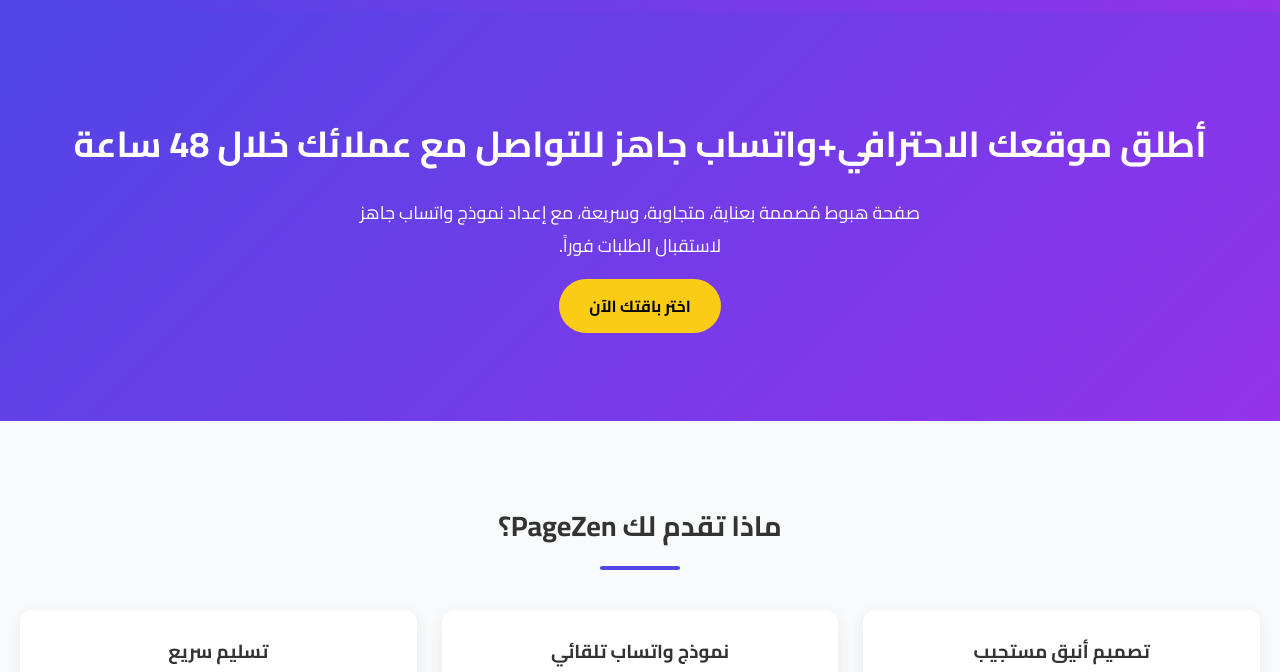
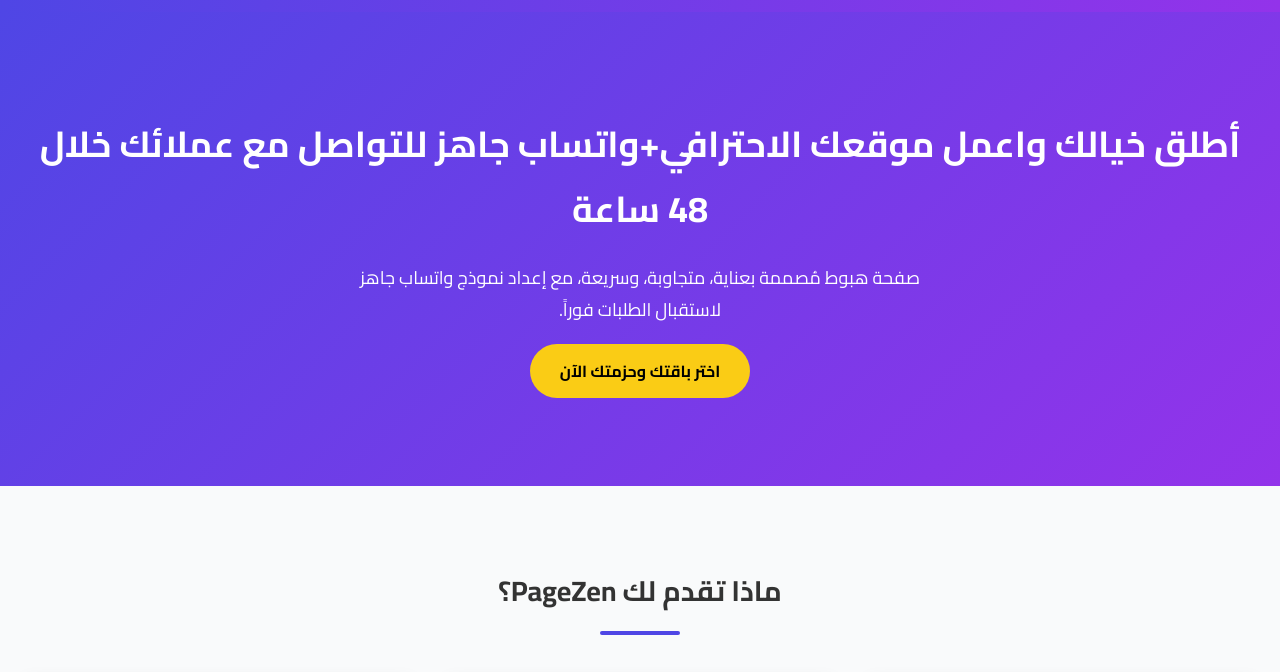
Before and after one commit to ObadaKamal/PageZen-LandingPage, a plain HTML site: page index.html in a window 1280 px wide. Shown: the part 68-740 px from the top of the page. Drawn offline with Linux system fonts and the light colour scheme.

Commit message:
update texts
changed some text for testing

```diff
--- a/index.html
+++ b/index.html
@@ -22,9 +22,9 @@
 
   <section class="hero">
     <div class="container">
-      <h2>أطلق موقعك الاحترافي+واتساب جاهز للتواصل مع عملائك خلال 48 ساعة</h2>
+      <h2>أطلق خيالك واعمل موقعك الاحترافي+واتساب جاهز للتواصل مع عملائك خلال 48 ساعة</h2>
       <p>صفحة هبوط مُصممة بعناية، متجاوبة، وسريعة، مع إعداد نموذج واتساب جاهز لاستقبال الطلبات فوراً.</p>
-      <a href="#plans" class="btn-primary">اختر باقتك الآن</a>
+      <a href="#plans" class="btn-primary">اختر باقتك وحزمتك الآن</a>
     </div>
   </section>
 
```
